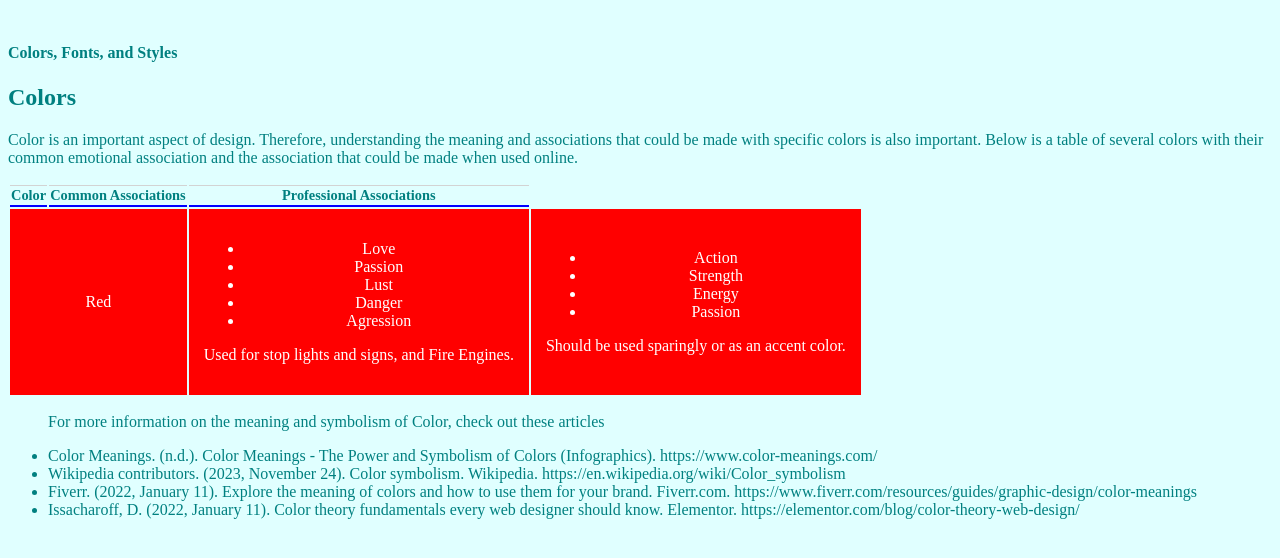
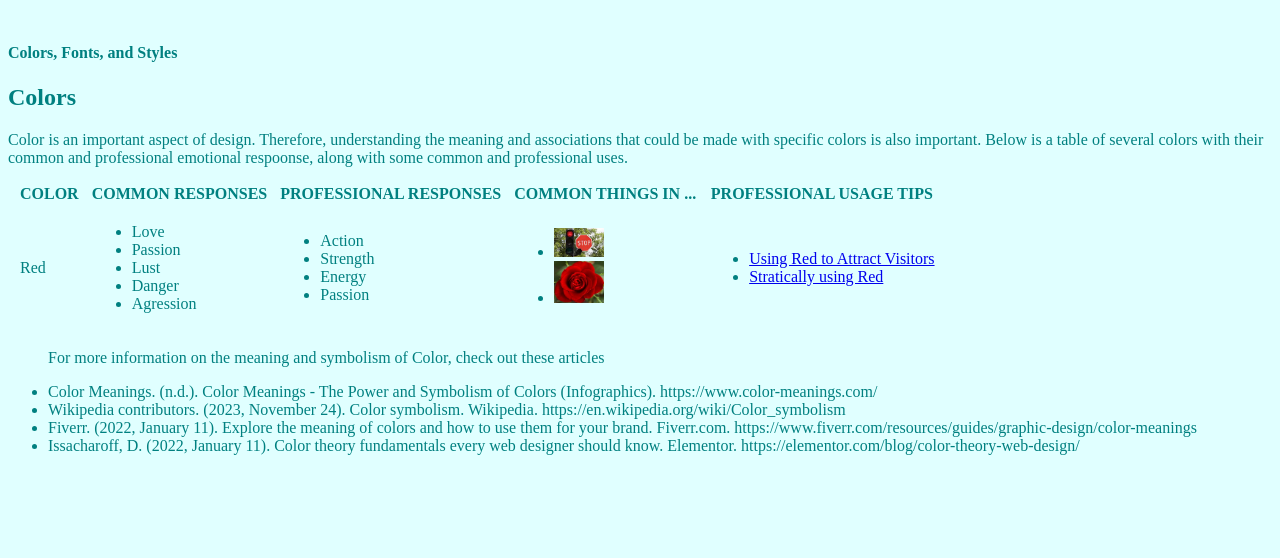
Before and after one commit to Elonwea/Style-N-Design, a plain HTML site: page index.html in a window 1280 px wide. Shown: the part 170-728 px from the top of the page. Drawn offline with Linux system fonts and the light colour scheme.

Commit message:
finished coding Red row in table

```diff
--- /dev/null
+++ b/colors/colors.html
@@ -0,0 +1,13 @@
+<!DOCTYPE html>
+<html>
+<head>
+    <meta charset='utf-8'>
+    <meta http-equiv='X-UA-Compatible' content='IE=edge'>
+    <title>Page Title</title>
+    <meta name='viewport' content='width=device-width, initial-scale=1'>
+    <link rel='stylesheet' type='text/css' media='screen' href='color.css'>
+</head>
+<body>
+
+</body>
+</html>
--- a/index.css
+++ b/index.css
@@ -19,32 +19,20 @@ html {
 
 table {
     width: auto;
+    column-width: auto;;
 }
 
-th,
-td {
-    column-gap: 5px;
-    row-gap: 10px;
+thead{
+    border-bottom: 2px solid blue;
+    text-align: center;
+    text-transform: uppercase;
 }
 
-th {
-    font-size: large;
-    text-transform: capitalize;
-    text-align: center;
-    font-size: 90%;
-    border-bottom: 2px solid blue;
-    border-top: 1px solid lightgrey;
+th, td{
+    padding-top: 0px;
+    padding-left: 10px;
+    padding-bottom: 2px;
+    padding-right: 1px;
+    align-content: center;
+    word-wrap: normal;
 }
-
-td {
-    border-bottom: 1px solid blue;
-    padding: 15px;
-    border: none;
-}
-
-.red-row {
-    color: rgb(255, 255, 255);
-    background-color: red;
-    text-align: center;
-
-}
--- a/index.html
+++ b/index.html
@@ -15,22 +15,23 @@
                 alt="small lizard hanging on the side of a curvy capital letter E" width="75px" height="100px"
                 id="logo" />lonwea Designs</h1>
     </div>
-    <h4>Colors, Fonts, and Styles</h4>
+    <h4><a href=""></a>Colors, Fonts, and Styles</h4>
 
     <div class="color">
         <h2>Colors</h2>
         <p>Color is an important aspect of design. Therefore, understanding the meaning and associations that could be
-            made with specific colors is also important. Below is a table of several colors with their common emotional
-            association and the association that could be made when used online.</p>
+            made with specific colors is also important. Below is a table of several colors with their common and professional emotional respoonse, along with some common and professional uses.</p>
 
         <table class="color" id="color-table">
-            <tr>
+            <thead>
                 <th class="color-head">Color</th>
-                <th>Common associations</th>
-                <th>Professional associations</th>
-            </tr>
+                <th class="color-head">Common responses</th>
+                <th class="color-head">Professional responses</th>
+                <th class="color-head">Common Things in ...</th>
+                <th class="color-head">Professional usage tips</th>
+            </thead>
             <tr class="red-row">
-                <td rowspan="2" colspan="2" id="red">Red</td>
+                <td id="red">Red</td>
                 <td>
                     <ul>
                         <li>Love</li>
@@ -39,7 +40,6 @@
                         <li>Danger</li>
                         <li>Agression</li>
                     </ul>
-                    <p>Used for stop lights and signs, and Fire Engines.</p>
                 </td>
                 <td>
                     <ul>
@@ -47,8 +47,19 @@
                         <li>Strength</li>
                         <li>Energy</li>
                         <li>Passion</li>
+                </ul>
+                </td>
+                <td>
+                    <ul class="red-things">
+                        <li><img src="resources\images\stop sign and lights.jpg" alt="stop light and stop sign on the same pole" width="50px" height="50%"></li>
+                        <li><img src="resources\images\rose.jpg" alt="single rose flower in full bloom" width="50px" height="50%"></li>
                     </ul>
-                    <p>Should be used sparingly or as an accent color.</p>
+                </td>
+                <td>
+                    <ul>
+                        <li><a href="https://www.freepik.com/blog/red-color-web-design-attract-visitors/">Using Red to Attract Visitors</a></li>
+                        <li><a href="https://www.flux-academy.com/blog/how-to-strategically-use-color-in-website-design">Stratically using Red</a></li>
+                    </ul>
                 </td>
             </tr>
         </table>
```
Also changed, not shown: resources/images/rose.jpg (added), resources/images/stop sign and lights.jpg (added).
